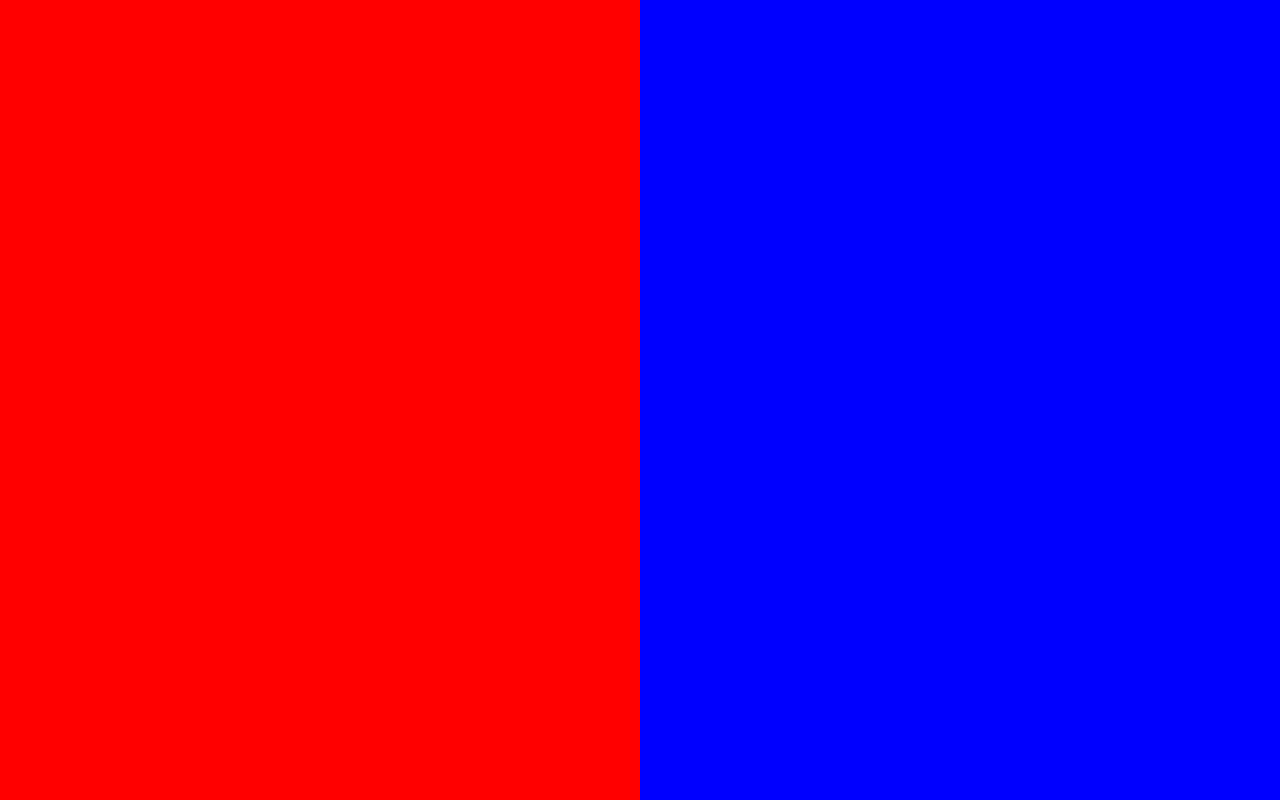
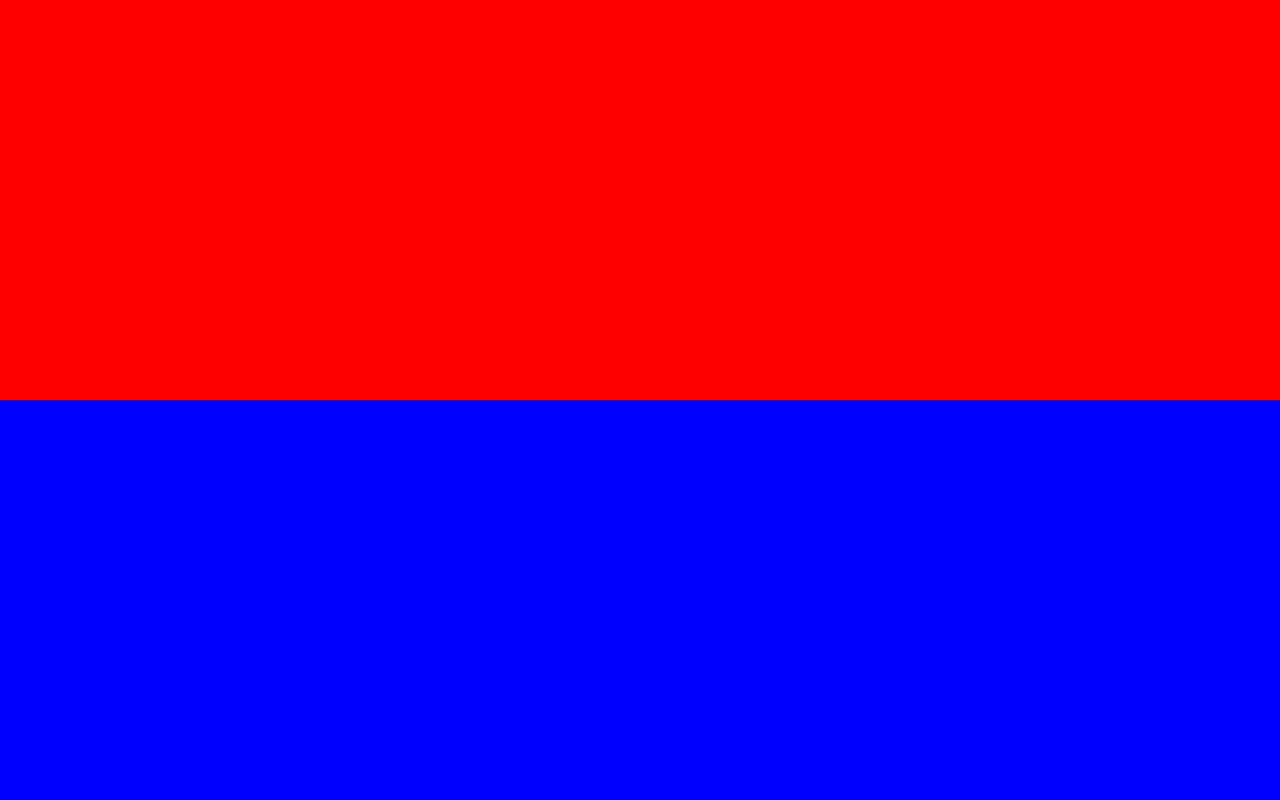
Before and after one commit to Sebmnz/Juego, a plain HTML site: page index.html in a window 1280 px wide. Both pictures are taken after a click on the button "Iniciar Juego". Drawn offline with Linux system fonts and the light colour scheme.

Commit message:
Update styles.css

```diff
--- a/styles.css
+++ b/styles.css
@@ -13,6 +13,7 @@ body, html {
 
 #game-container {
     display: flex;
+    flex-direction: column; /* Cambiar a disposición vertical */
     width: 100%;
     height: 100vh;
     display: none; /* Ocultar el contenedor del juego inicialmente */
```
